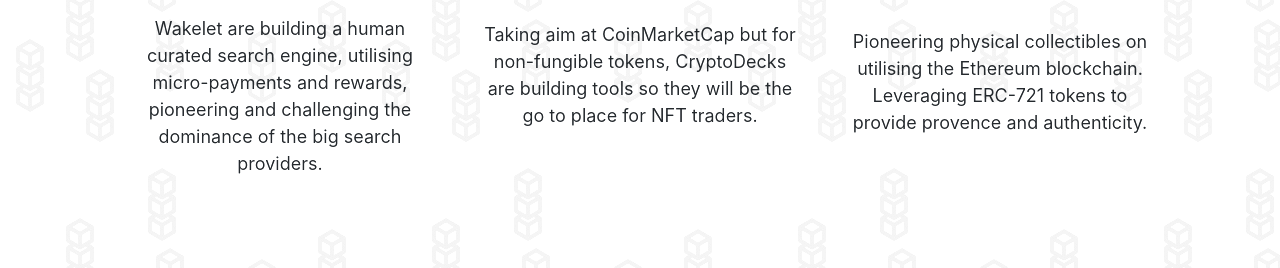
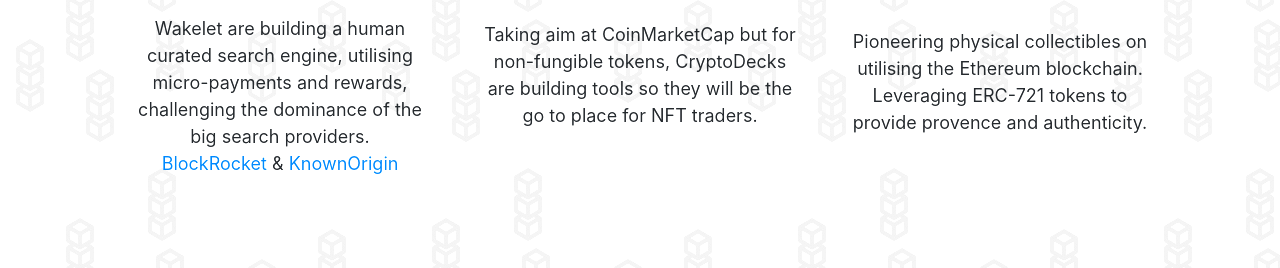
Before and after one commit to blockrockettech/blockrockettech.github.io, a website with bundled scripts: page index.html in a window 1280 px wide. Shown: the part 3521-3789 px from the top of the page. Built offline with nearby package versions, Linux system fonts and the light colour scheme; a web font is replaced by a local one.

Commit message:
Adding wakes to frontpage

```diff
--- a/index.html
+++ b/index.html
@@ -238,7 +238,9 @@
                             </p>
                             <p class="p-2">
                                 Wakelet are building a human curated search engine, utilising micro-payments and
-                                rewards, pioneering and challenging the dominance of the big search providers.
+                                rewards, challenging the dominance of the big search providers.
+                                <br /><a href="https://wke.lt/w/s/blockrocket" target="_blank" class="btn-link">BlockRocket</a> &
+                                <a href="https://wke.lt/w/s/knownorigin" target="_blank" class="btn-link">KnownOrigin</a>
                             </p>
                         </div>
                     </div>
```
